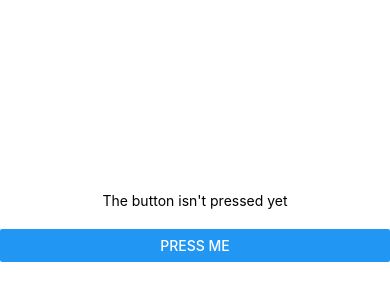
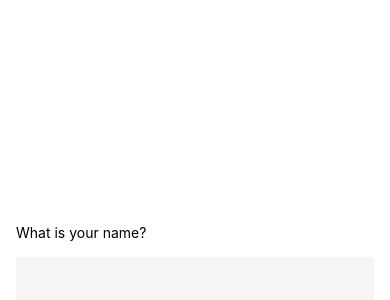
Before and after one commit to Arthur-art/ReactNative-Codecademy, a React Native app: screen / in a window 390 px wide. Shown: the part 108-408 px from the top of the page. Built offline with nearby package versions, Linux system fonts and the light colour scheme.

Commit message:
Trabalhando com TextInput, alterando o estado do component com onChangeText

```diff
--- a/App.js
+++ b/App.js
@@ -1,11 +1,11 @@
 import React from 'react';
 import { View } from 'react-native'
-import ButtonsComponent from './src/components/ButtonsComponent'
+import { InputTextComponent } from './src/components/InputTextComponent'
 
 export default function App() {
   return (
     <View>
-      <ButtonsComponent />
+      <InputTextComponent />
     </View>
 
   );
--- /dev/null
+++ b/src/components/InputTextComponent/index.js
@@ -0,0 +1,24 @@
+import React, { useState } from 'react';
+import { View, Text, TextInput } from 'react-native';
+
+export const InputTextComponent = () => {
+    const [name, setName] = useState('');
+
+    return (
+        <View style={{
+            flex: 1,
+            alignContent: 'center',
+            justifyContent: 'center',
+            padding: 16,
+            marginTop: 300
+        }}>
+            <Text style={{ marginVertical: 16 }}>
+                {name ? `Hi ${name}!` : 'What is your name?'}
+            </Text>
+            <TextInput
+                style={{ padding: 20, backgroundColor: '#f5f5f5' }}
+                onChangeText={text => setName(text)}
+            />
+        </View>
+    );
+};
```
